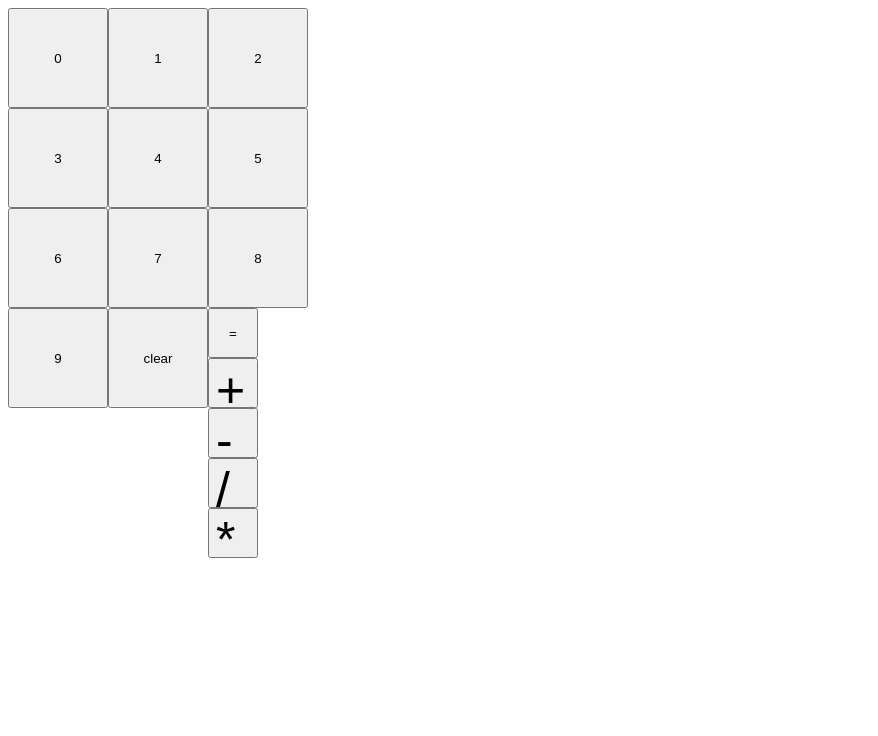
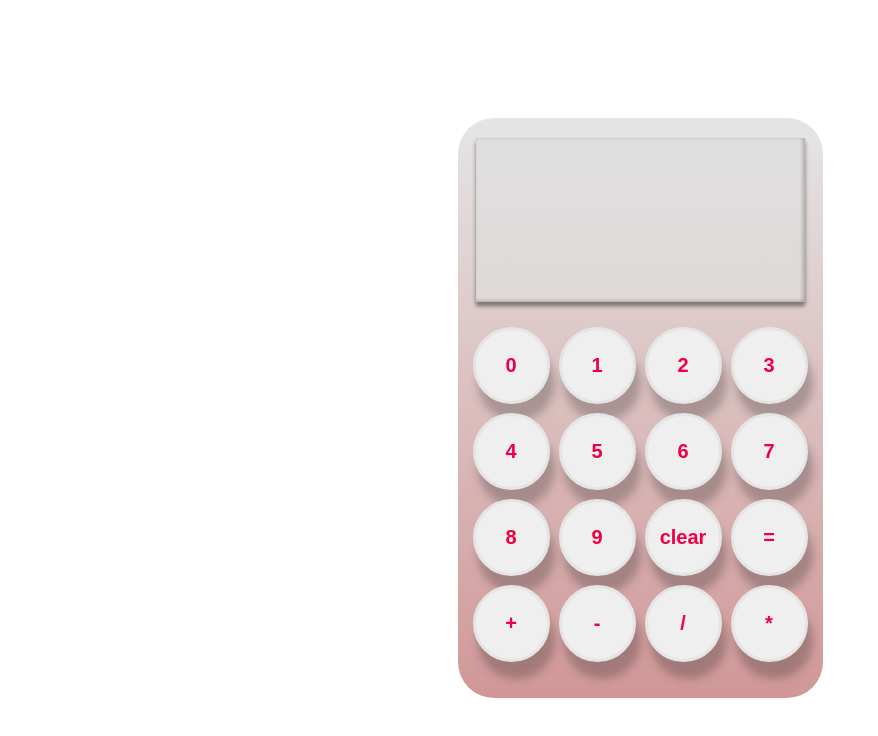
Before and after one commit to yabetsg/Calculator, a plain HTML site: page index.html in a window 1280 px wide. Both pictures are taken after a click on the button "clear". Shown: the whole page, without its empty margins (0-878 px from the left). Drawn offline with Linux system fonts and the light colour scheme.

Commit message:
Implemented css to enhance calculator appearance

```diff
--- a/index.html
+++ b/index.html
@@ -12,20 +12,22 @@
 
 <body>
     <div class="container"></div>
-    <div id="display">0</div>
+
+
+    <div class="calculator"><div class="display-box"><div id="display2"></div> <div id="display"></div></div>
     <div class="num-div"><button type="button" class="numbers" value="0"> 0</button><button type="button"
             class="numbers" value="1">1</button><button class="numbers" value="2">2</button><button type="button"
             class="numbers" value="3">3</button><button type="button" class="numbers" value="4">4</button><button
             class="numbers" value="5">5</button><button type="button" class="numbers" value="6">6</button><button
             type="button" class="numbers" value="7">7</button><button type="button" class="numbers"
-            value="8">8</button><button type="button" class="numbers" value="9">9</button><button type="button"
+            value="8">8</button><button type="button" class="numbers" value="9">9</button> <button type="button"
             class="clear-btn">clear</button>
-        <div class="signs"><button id="equals-btn">=</button>
+        <button id="equals-btn">=</button>
 
             <button class="operator" value="+">+</button><button class="operator" value="-">-</button><button
                 class="operator" value="/">/</button><button class="operator" value="*">*</button>
-        </div>
-    </div>
+        </div></div>
+
 </body>
 
 </html>
--- a/script.js
+++ b/script.js
@@ -1,14 +1,24 @@
 const button = document.querySelectorAll('.numbers');
 const un = document.querySelector('.unique');
 const display = document.querySelector('#display');
+const display2 = document.querySelector('#display2');
 const equals = document.querySelector('#equals-btn');
 const operator = document.querySelectorAll('.operator');
+const clearBtn = document.querySelector('.clear-btn');
 display.innerText = '';
-const add = (num1,num2) =>{
+let displayValue =[];
+let first = '';
+let second = '';
+let op = '';
+let flag = true;
+
+let displayValue2 = 0;
+
+const add = (   num1,num2) =>{
     return num1+num2;
 }
 const subtract = (num1,num2) =>{
-    return num1-num2;
+     return num1-num2;
 }
 
 const multiply = (num1,num2) =>{
@@ -20,10 +30,10 @@ const divide = (num1,num2) =>{
 }
 const operate = (operator,num1,num2) =>{
     switch(operator){
-        case "+": add(num1,num2); break;
-        case "-": subtract(num1,num2);break;
-        case "/": divide(num1,num2);break;
-        case "*": multiply(num1,num2);break;
+        case "+": return add(num1,num2);
+        case "-": return subtract(num1,num2);
+        case "/": return divide(num1,num2);
+        case "*": return multiply(num1,num2);
     }
 }
 const clearDisplay = () => {
@@ -31,9 +41,15 @@ const clearDisplay = () => {
 }
 const updateDisplay = () =>{
 
-   let displayValue;
-   let displayValue2;
-   let symbol = "+";
+
+        clearBtn.addEventListener('click', e => {
+            first = '';
+            second = '';
+            op = '';
+            display2.innerText = '';
+            clearDisplay();
+        });
+
     buttonEvent();
     operatorEvent();
     equalsEvent();
@@ -47,20 +63,65 @@ const buttonEvent = () => {
     }
 }
 const operatorEvent = () => {
+
     for (let j = 0; j < operator.length; j++) {
         operator[j].addEventListener('click', e => {
-          displayValue = display.innerText;
-         symbol =  e.target.value.toString();
+
+        symbol =  e.target.value.toString();
+        if(first == ''){
+             first=display.innerText;
+             op=symbol;
+             console.log(first);
+             console.log(op);
+             clearDisplay();
+        }else{
+            // if(first.length>0 && display.innerText != ''){
+            //     clearDisplay();
+            // }
+            //clearDisplay();
+            console.log(first);
+            second =display.innerText;
+
+
+
+                 first = operate(op,parseInt(first),parseInt(second));
+
+             op = symbol;
+           // op = symbol;
+
+            display.innerText = first;
+            console.log(first);
+            console.log(op)
+            second = '';
+            clearDisplay();
+        }
+
 
 
       });
     }
 }
+
+
 const equalsEvent = () => {
     equals.addEventListener('click', e => {
-        console.log("im being pressed");
-        console.log(displayValue);
-           // operate(symbol,displayValue,displayValue);
-          });
+        symbol = e.target.value.toString();
+        if (first == '') {
+            first = display.innerText;
+            op = symbol;
+        } else {
+            second = display.innerText;
+            first = operate(op, parseInt(first), parseInt(second));
+            display.innerText = first;
+            // display2.innerText = first;
+            second = '';
+            op = '';
+            first = '';
+
+        }
+    });
 }
+
+
+
 updateDisplay();
--- a/style.css
+++ b/style.css
@@ -1,23 +1,70 @@
-.numbers{
-    width: 100px;
-    height: 100px;
+body{
+    display: flex;
+    justify-content: center;
+    align-items: center;
+    flex-direction: column;
+    height: 100vh;
+}
+button{
+    width: 77px;
+    height: 77px;
+    border-radius: 49px;
+   color: #ef0044;
+   font-size: 20px;
+   font-weight: bolder;
+    filter: drop-shadow(5px 17px 4px rgba(19, 18, 18, 0.25));
+    border: 3px solid #E5E5E5
 }
 .num-div{
+
     display: grid;
-    grid-template-columns: repeat(3,0fr);
+    grid-template-rows: repeat(8, 0fr);
+    grid-template-columns: repeat(4, 0fr);
+    margin-top: 5%;
+   justify-content: center;
+   gap: 9px;
+   padding-left: 15px;
+   padding-right: 15px;
 }
-.operator{
-    width: 50px;
-    height: 50px;
-    display: grid;
-    grid-template-columns: repeat(2,0fr);
-    font-size: 50px;
+.display-box{
+    display: flex;
+    flex-direction: column;
+    align-items: flex-end;
+    justify-content: flex-end;
+    Width: 329px;
+    Height: 164px;
+    margin-top: 20px;
+    background: rgba(223, 223, 223, 0.7);
+    box-shadow: 0px 4px 4px rgba(0, 0, 0, 0.25), 0px 4px 4px rgba(0, 0, 0, 0.25), inset -2px -1px 4px rgba(0, 0, 0, 0.25);
+    backdrop-filter: blur(2px);
+
 }
-.clear-btn{
-    width: 100px;
-    height: 100px;
+.calculator{
+    display: flex;
+    flex-direction: column;
+
+    background-image: linear-gradient(to bottom, #E5E5E5, #d19797);
+    align-items: center;
+    justify-content: space-between;
+    border-radius: 36px;
+    height: 580px;
 }
-#equals-btn{
-    width: 50px;
-    height: 50px;
+#display{
+    width: 200px;
+     height: 50px;
+
+    display: flex;
+     align-items: center;
+     justify-content: flex-end;
+     font-size: 20px;
+     padding: 10px;
 }
+#display2{
+    width: 10px;
+    height: 10px;
+    display: flex;
+    align-items: center;
+    justify-content: flex-end;
+    font-size: 20px;
+    padding: 10px;
+}
```
